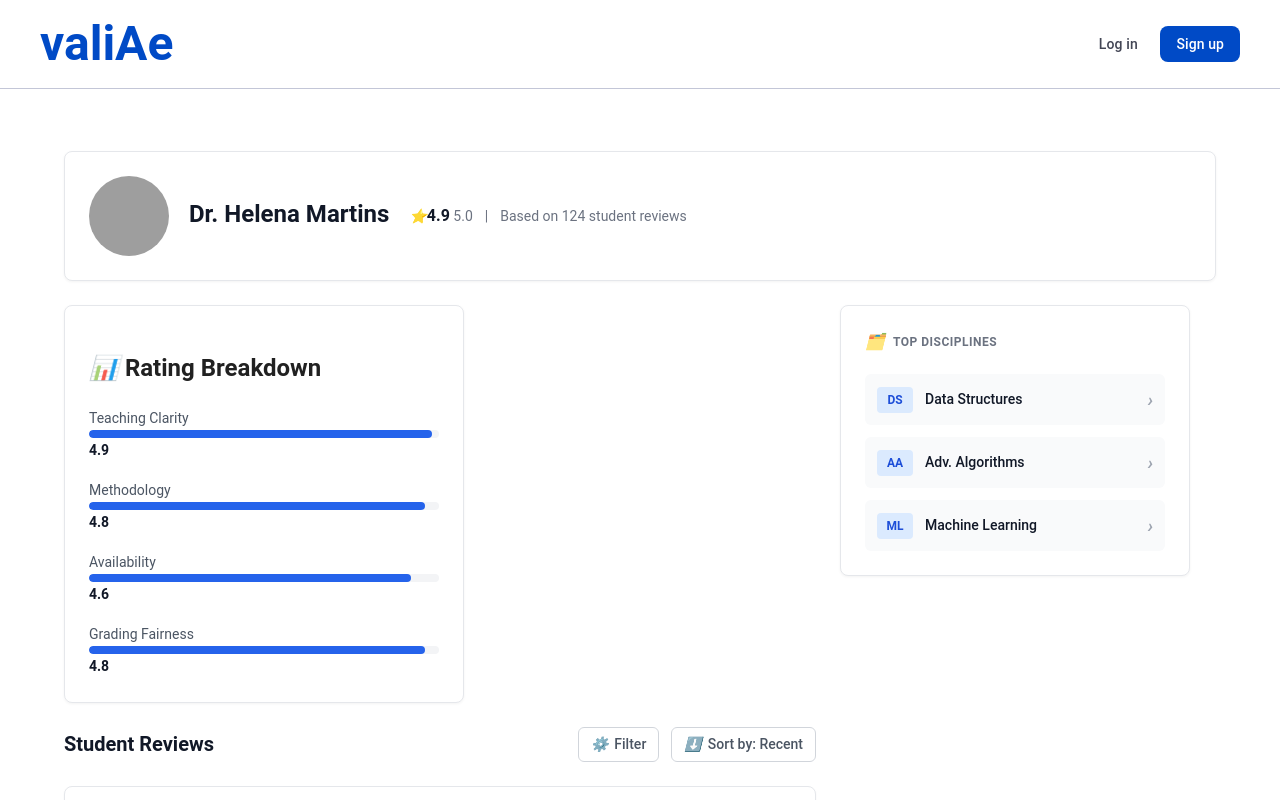
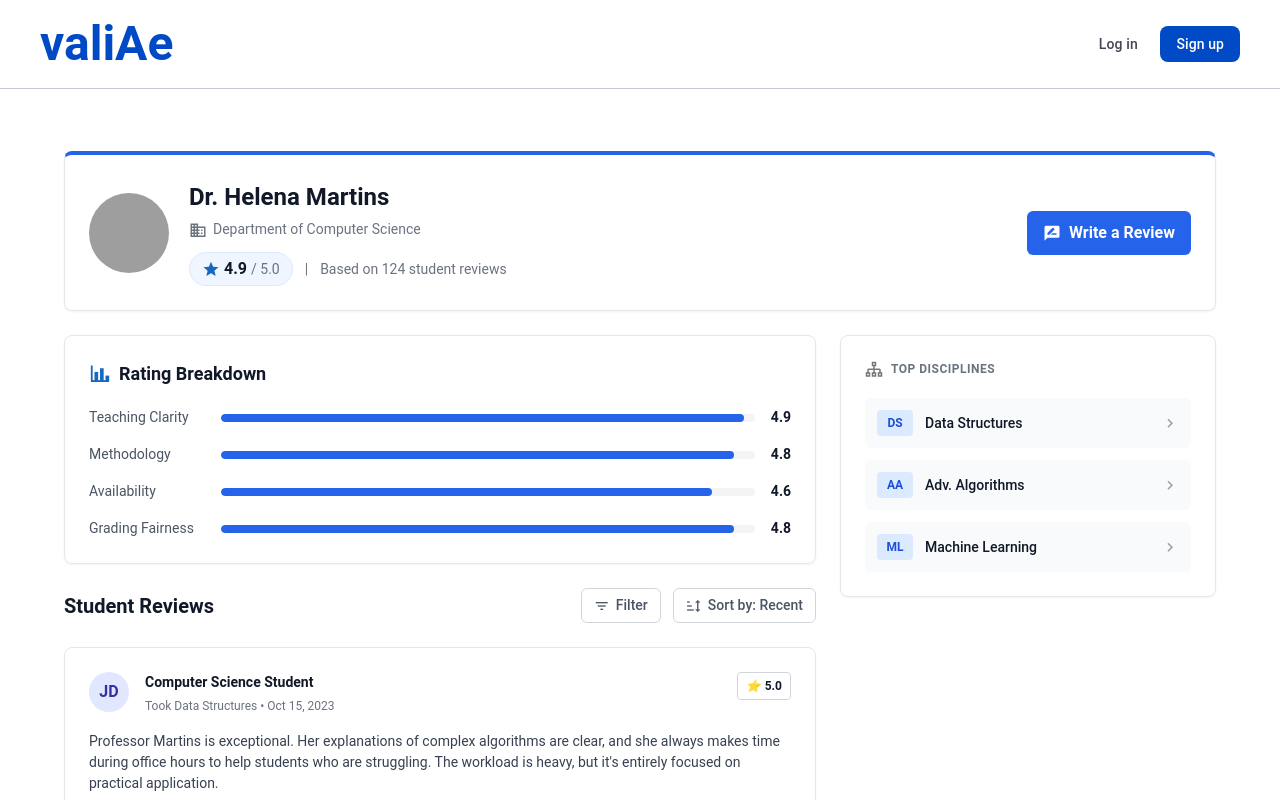
Before and after one commit to profBruno-UFC-Qx/QXD0279-furia, a Vue app in the folder frontend/: page /professor/profile in a window 1280 px wide. Shown: the top 800 px of the page. Built offline with nearby package versions, Linux system fonts and the light colour scheme; grey boxes are pictures that could not be loaded; a small style sheet from the web is missing.

Commit message:
refactor ui de professor profile

```diff
--- a/frontend/src/components/Cards/Professor/ProfessorSummaryCard.vue
+++ b/frontend/src/components/Cards/Professor/ProfessorSummaryCard.vue
@@ -5,22 +5,29 @@
 
       <div class="info">
         <h1 class="name">{{ professor.name }}</h1>
-      </div>
 
-      <div class="stats">
-        <span class="rating">
-          <i class="icon-star">⭐</i>
-          <strong>{{ professor.rating.toFixed(1) }}</strong>
+        <p class="department">
+          <v-icon icon="mdi-domain" size="18" />
+          {{ professor.department }}
+        </p>
 
-          <span class="max-rating">
-            5.0
+        <div class="stats">
+          <span class="rating">
+            <v-icon color="primary" icon="mdi-star" size="18" />
+            <strong>{{ professor.rating.toFixed(1) }}</strong>
+            <span class="max-rating">/ 5.0</span>
           </span>
-        </span>
 
-        <span class="divider">|</span>
-        <span class="review-count">Based on {{ professor.reviewCount }} student reviews</span>
+          <span class="divider">|</span>
+          <span class="review-count">Based on {{ professor.reviewCount }} student reviews</span>
+        </div>
       </div>
     </div>
+
+    <button class="btn-review" @click="handleReviewClick">
+      <v-icon icon="mdi-message-draw" size="18" />
+      Write a Review
+    </button>
   </div>
 </template>
 
@@ -41,7 +48,6 @@
 </script>
 
 <style scoped>
-/* Os estilos mantêm-se exatamente iguais aos anteriores */
 .professor-summary-card {
   display: flex;
   justify-content: space-between;
@@ -49,8 +55,9 @@
   padding: 24px;
   background-color: #ffffff;
   border: 1px solid #e5e7eb;
+  border-top: 4px solid #2563eb;
   border-radius: 8px;
-  box-shadow: 0 1px 3px rgba(0,0,0,0.05);
+  box-shadow: 0 1px 3px rgba(0, 0, 0, 0.05);
 }
 
 .profile-section {
@@ -90,6 +97,16 @@
   gap: 12px;
 }
 
+.rating {
+  display: inline-flex;
+  align-items: center;
+  gap: 4px;
+  background-color: #eff6ff;
+  border: 1px solid #dbeafe;
+  padding: 4px 12px;
+  border-radius: 999px;
+}
+
 .rating strong {
   color: #111827;
   font-size: 16px;
--- a/frontend/src/components/Cards/Professor/RatingBreakdownCard.vue
+++ b/frontend/src/components/Cards/Professor/RatingBreakdownCard.vue
@@ -1,19 +1,20 @@
 <template>
   <div class="rating-breakdown-card">
-    <h2>
-      <i>📊</i> Rating Breakdown
+    <h2 class="title">
+      <v-icon color="primary" icon="mdi-chart-bar" size="22" />
+      Rating Breakdown
     </h2>
 
     <div class="metrics-container">
       <div
         v-for="(metric, index) in metrics"
         :key="index"
-        class="metrics-row"
+        class="metric-row"
       >
         <span class="label">{{ metric.label }}</span>
 
         <div class="progress-bar-bg">
-          <div class="progress-bar-fill" :style="{ width: calculatePercentage(metric.score)} " />
+          <div class="progress-bar-fill" :style="{ width: calculatePercentage(metric.score) }" />
         </div>
 
         <span class="score">{{ metric.score.toFixed(1) }}</span>
@@ -41,10 +42,8 @@
   border: 1px solid #e5e7eb;
   border-radius: 8px;
   padding: 24px;
-  box-shadow: 0 1px 3px rgba(0,0,0,0.05);
-  /* Definimos uma largura máxima para se comportar como um card lateral */
+  box-shadow: 0 1px 3px rgba(0, 0, 0, 0.05);
   width: 100%;
-  max-width: 400px;
 }
 
 .title {
@@ -71,26 +70,24 @@
 }
 
 .label {
-  width: 120px; /* Largura fixa para alinhar as barras perfeitamente */
+  width: 120px;
   font-size: 14px;
   color: #4b5563;
 }
 
-/* O fundo cinza da barra */
 .progress-bar-bg {
-  flex: 1; /* Ocupa todo o espaço restante do meio */
+  flex: 1;
   height: 8px;
   background-color: #f3f4f6;
   border-radius: 999px;
   overflow: hidden;
 }
 
-/* A parte azul da barra */
 .progress-bar-fill {
   height: 100%;
   background-color: #2563eb;
   border-radius: 999px;
-  transition: width 0.5s ease-in-out; /* Efeito suave ao carregar a tela */
+  transition: width 0.5s ease-in-out;
 }
 
 .score {
--- a/frontend/src/components/Cards/Professor/ReviewSection.vue
+++ b/frontend/src/components/Cards/Professor/ReviewSection.vue
@@ -6,11 +6,13 @@
 
       <div class="actions">
         <button class="btn-filter" @click="$emit('open-filter')">
-          <i class="icon-filter">⚙️</i> Filter
+          <v-icon icon="mdi-filter-variant" size="16" />
+          Filter
         </button>
 
         <button class="btn-sort" @click="$emit('change-sort')">
-          <i class="icon-sort">⬇️</i> Sort by: Recent
+          <v-icon icon="mdi-sort" size="16" />
+          Sort by: Recent
         </button>
       </div>
     </header>
@@ -25,7 +27,8 @@
 
     <footer class="section-footer">
       <button class="btn-load-more" @click="$emit('load-more')">
-        Load More Reviews <i class="icon-arrow-down">⌄</i>
+        Load More Reviews
+        <v-icon icon="mdi-chevron-down" size="18" />
       </button>
     </footer>
 
--- a/frontend/src/components/Cards/Professor/TopDisciplinesCard.vue
+++ b/frontend/src/components/Cards/Professor/TopDisciplinesCard.vue
@@ -1,7 +1,7 @@
 <template>
   <div class="top-disciplines-card">
     <div class="header">
-      <i class="icon-nodes">🗂️</i>
+      <v-icon color="grey-darken-1" icon="mdi-sitemap-outline" size="18" />
       <h2 class="title">TOP DISCIPLINES</h2>
     </div>
 
@@ -18,7 +18,7 @@
 
         <span class="name">{{ discipline.name }}</span>
 
-        <i class="icon-chevron">›</i>
+        <v-icon color="grey" icon="mdi-chevron-right" size="18" />
       </li>
     </ul>
   </div>
@@ -46,9 +46,8 @@
   border: 1px solid #e5e7eb;
   border-radius: 8px;
   padding: 24px;
-  box-shadow: 0 1px 3px rgba(0,0,0,0.05);
+  box-shadow: 0 1px 3px rgba(0, 0, 0, 0.05);
   width: 100%;
-  max-width: 350px;
 }
 
 .header {
@@ -109,10 +108,4 @@
   color: #111827;
   font-weight: 500;
 }
-
-.icon-chevron {
-  color: #9ca3af;
-  font-size: 18px;
-  font-weight: bold;
-}
 </style>
--- a/frontend/src/router/index.ts
+++ b/frontend/src/router/index.ts
@@ -27,6 +27,10 @@ const router = createRouter({
       children: [
         {
           path: '',
+          redirect: '/professor/profile',
+        },
+        {
+          path: 'hero',
           component: HeroPage,
           name: 'heroPage',
         },
```
